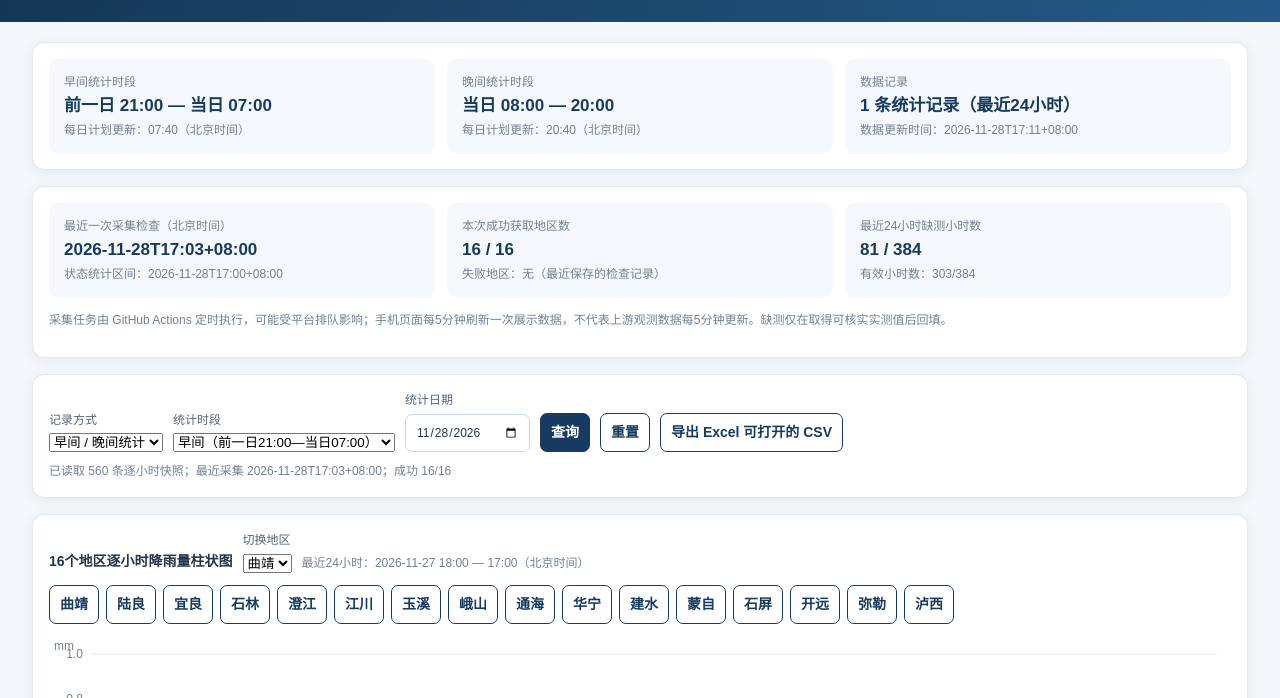
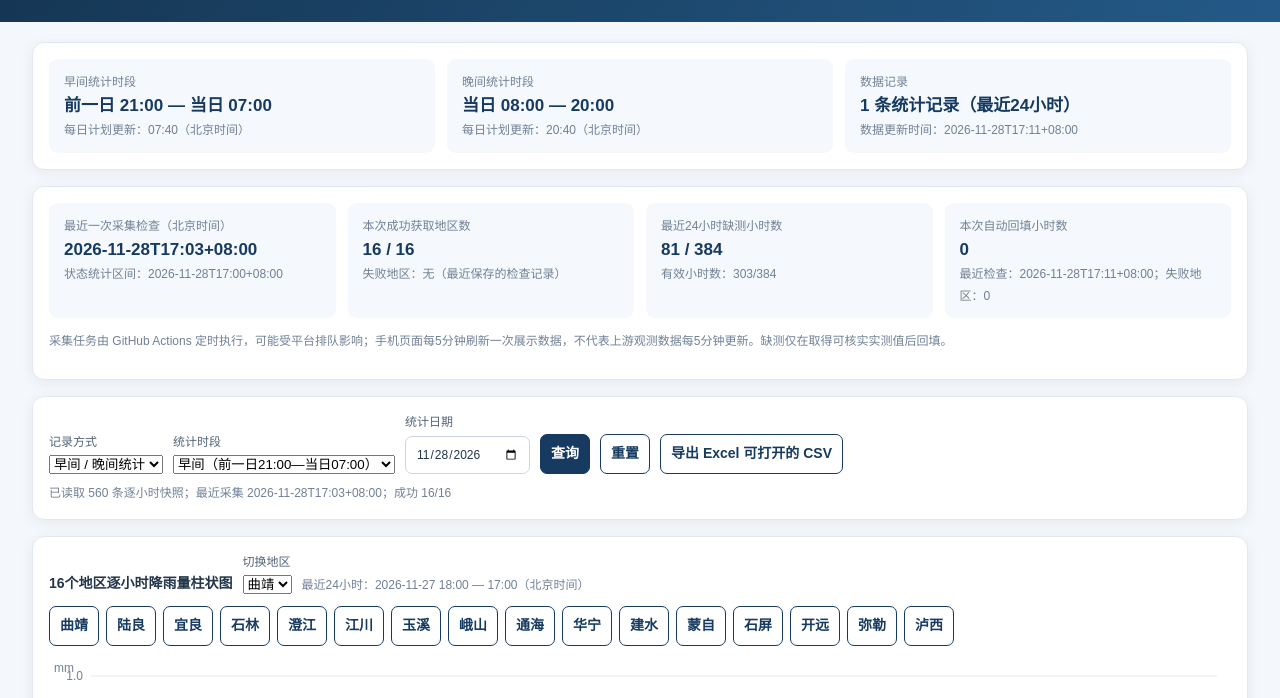
Before and after one commit to Gyd792/upstream-rainfall, a plain HTML site: page index.html in a window 1280 px wide. Shown: the part 102-800 px from the top of the page. Drawn offline with Linux system fonts and the light colour scheme.

Commit message:
Display rolling chart backfill results on dashboard

```diff
--- a/index.html
+++ b/index.html
@@ -43,6 +43,7 @@ main{padding:20px clamp(12px,2.5vw,32px) 36px;max-width:1800px;margin:auto}
       <div class="metric"><span>最近一次采集检查（北京时间）</span><b id="healthCheckedAt">等待数据</b><span id="healthAge">采集任务状态待确认</span></div>
       <div class="metric"><span>本次成功获取地区数</span><b id="healthSuccess">— / 16</b><span id="healthFailures">失败地区：待检查</span></div>
       <div class="metric"><span>最近24小时缺测小时数</span><b id="healthMissing">— / 384</b><span id="healthCoverage">有效小时数：等待统计</span></div>
+      <div class="metric"><span>本次自动回填小时数</span><b id="healthBackfill">—</b><span id="healthBackfillInfo">等待图表补采结果</span></div>
     </div>
     <p class="foot">采集任务由 GitHub Actions 定时执行，可能受平台排队影响；手机页面每5分钟刷新一次展示数据，不代表上游观测数据每5分钟更新。缺测仅在取得可核实实测值后回填。</p>
   </section>
@@ -459,6 +460,11 @@ async function loadRainData({silent=false}={}){
   const failureNames=(health.failures||[]).map(x=>x.city).filter(Boolean);
   $('healthFailures').textContent=failureNames.length?'失败地区：'+failureNames.join('、'):'失败地区：无（最近保存的检查记录）';
   $('healthAge').textContent=health.health_bucket?'状态统计区间：'+health.health_bucket:'最近一次持久化采集状态';
+  const backfill=data.backfill_report||{};
+  $('healthBackfill').textContent=backfill.filled_city_hours??'—';
+  $('healthBackfillInfo').textContent=backfill.checked_at
+    ? '最近检查：'+backfill.checked_at+'；失败地区：'+((backfill.failed_cities||[]).length)
+    : '等待图表补采结果';
   $('queryStatus').textContent='已读取 '+observations.length+' 条逐小时快照；最近采集 '+(data.last_collection?.checked_at||'未知')+'；成功 '+(data.last_collection?.success_count??'—')+'/'+(data.last_collection?.expected_count??16);
   if(!window.initialHourlyRangeSet && $('recordMode').value==='hourly'){
    setRecent24HourRange();
```
